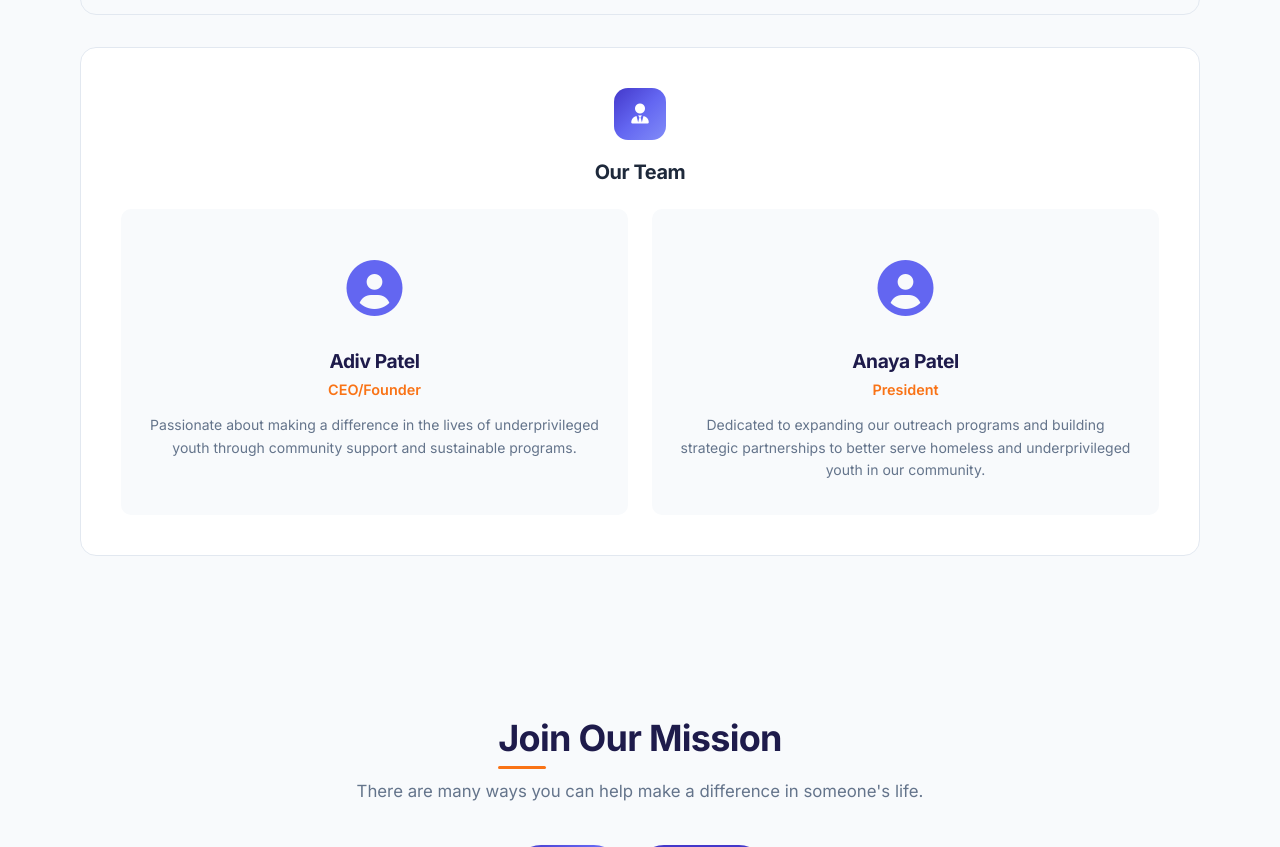
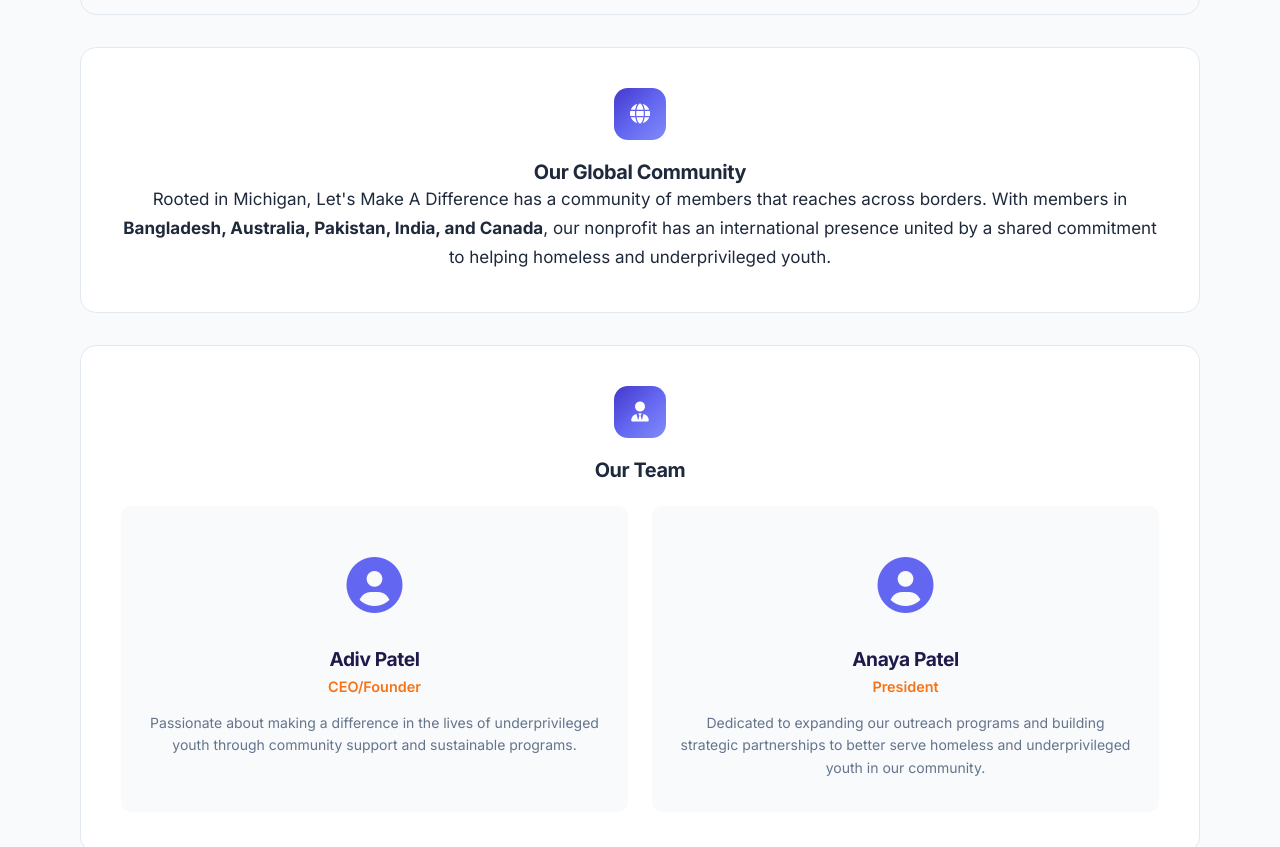
Before and after one commit to Aayushp2403/Let-s-make-a-difference, a website: page about.html in a window 1280 px wide. Shown: the part 1574-2421 px from the top of the page. Drawn offline with Linux system fonts and the light colour scheme.

Commit message:
Added global reach statement

```diff
--- a/about.html
+++ b/about.html
@@ -101,6 +101,14 @@
                 <p class="impact-intro">Want to see the difference we're making in our community? Visit our <a href="blog.html" class="impact-link">Our Impact</a> section to see detailed stories and photos from our ongoing programs and initiatives.</p>
             </div>
 
+            <div class="values-section fade-in">
+                <div class="section-icon" style="margin: 0 auto 1.25rem;">
+                    <i class="fas fa-globe" aria-hidden="true"></i>
+                </div>
+                <h3>Our Global Community</h3>
+                <p>Rooted in Michigan, Let's Make A Difference has a community of members that reaches across borders. With members in <strong>Bangladesh, Australia, Pakistan, India, and Canada</strong>, our nonprofit has an international presence united by a shared commitment to helping homeless and underprivileged youth.</p>
+            </div>
+
             <div class="team-section fade-in">
                 <div class="section-icon" style="margin: 0 auto 1.25rem;">
                     <i class="fas fa-user-tie"></i>
```
